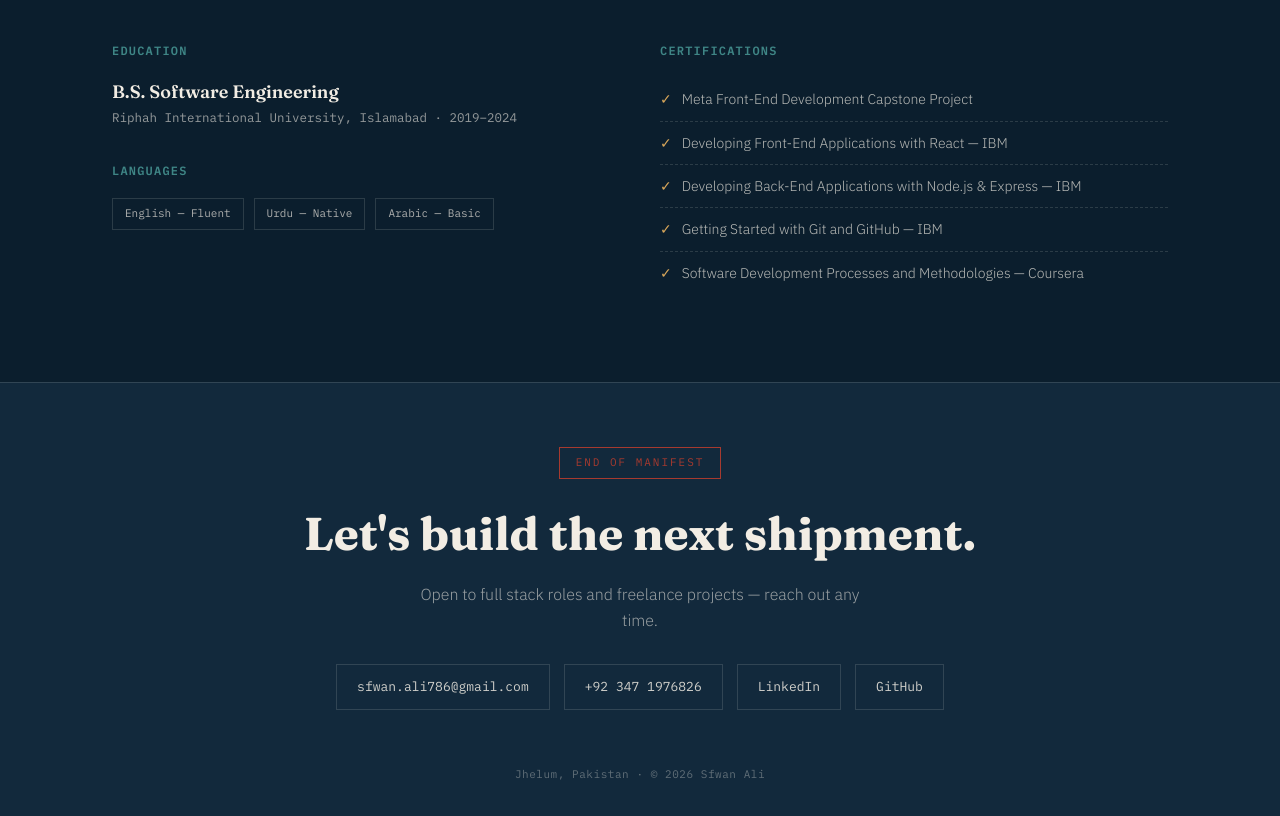
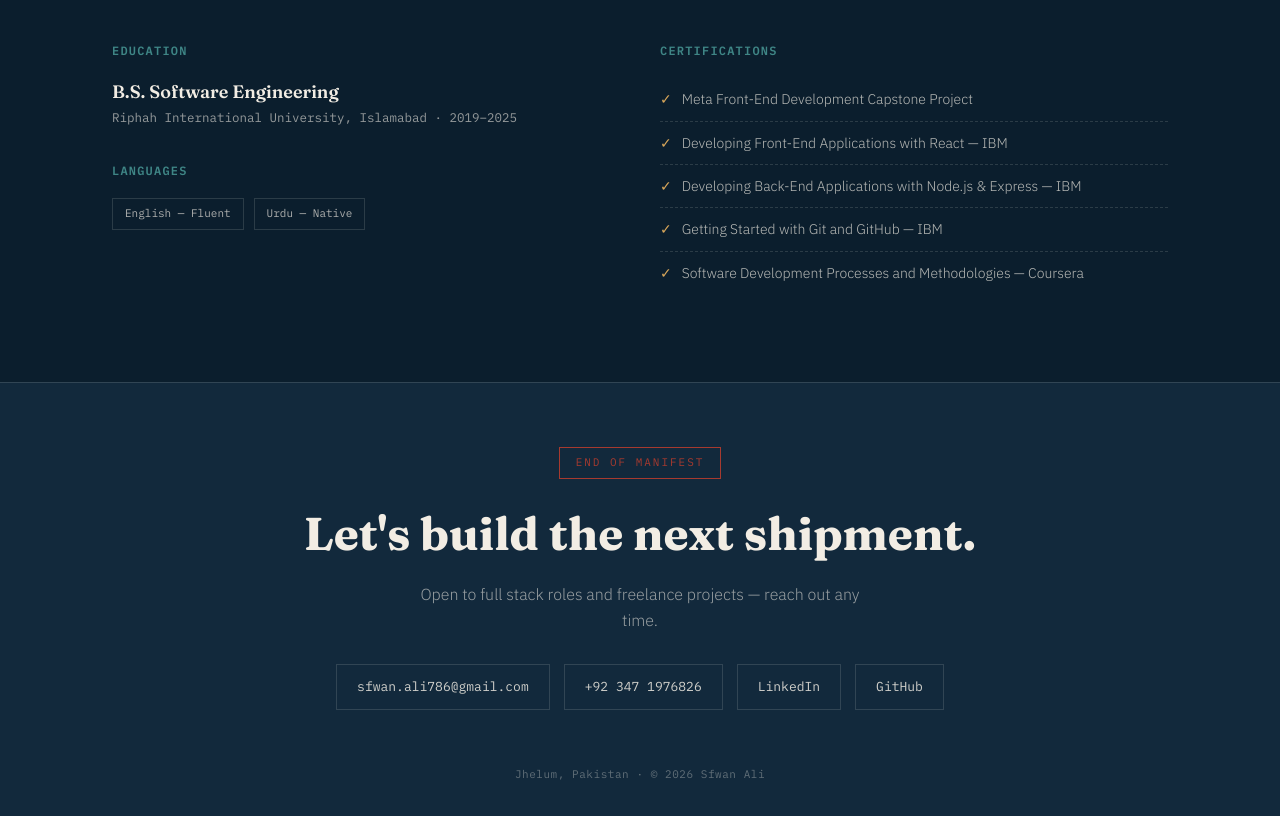
Before and after one commit to sfwanali/Professional-Portfolio, a plain HTML site: page index.html in a window 1280 px wide. Shown: the part 4932-5748 px from the top of the page. Drawn offline with Linux system fonts and the light colour scheme.

Commit message:
Update graduation year for education entry

```diff
--- a/index.html
+++ b/index.html
@@ -627,13 +627,12 @@
         <h3>Education</h3>
         <div class="edu-item">
           <div class="deg">B.S. Software Engineering</div>
-          <div class="sch">Riphah International University, Islamabad &middot; 2019&ndash;2024</div>
+          <div class="sch">Riphah International University, Islamabad &middot; 2019&ndash;2025</div>
         </div>
         <h3 style="margin-top:34px;">Languages</h3>
         <div class="lang-row">
           <span class="lang-badge">English &mdash; Fluent</span>
           <span class="lang-badge">Urdu &mdash; Native</span>
-          <span class="lang-badge">Arabic &mdash; Basic</span>
         </div>
       </div>
       <div class="info-block">
```
